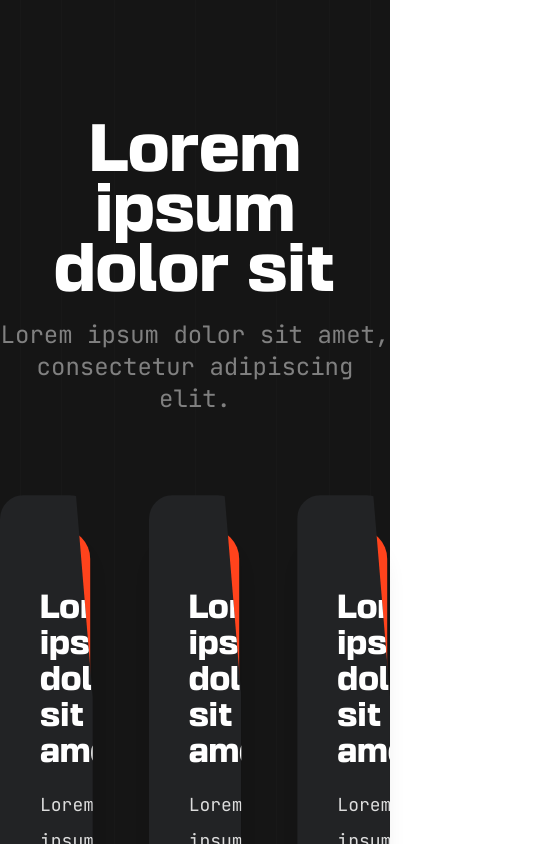
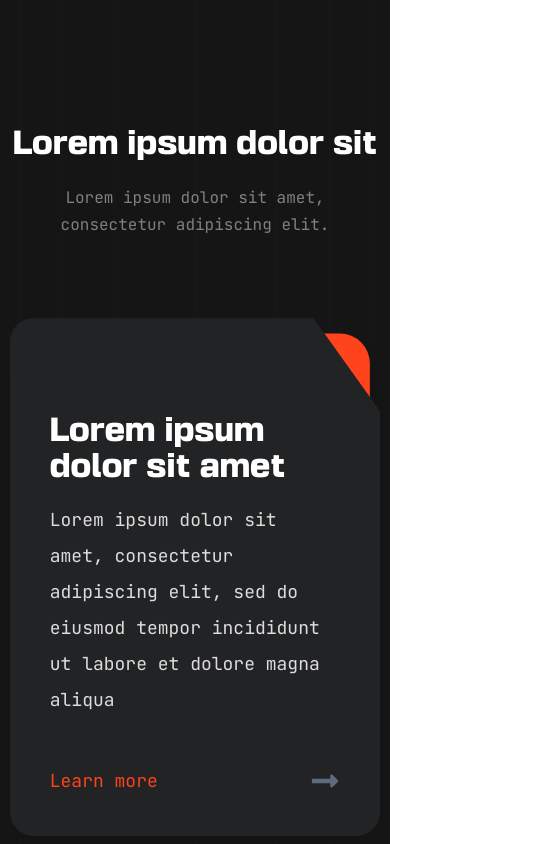
Before and after one commit to horse-link/horse-link-home, a React (Vite) app: page / in a window 390 px wide. Shown: the part 4460-5304 px from the top of the page, 541 px wide, since content can reach past the window. Built offline with nearby package versions, Linux system fonts and the light colour scheme; what tailwind-heropatterns, wagmi would draw is missing.

Commit message:
fix: mobile quotes

```diff
--- a/src/components/homepage/Quote.tsx
+++ b/src/components/homepage/Quote.tsx
@@ -6,10 +6,11 @@ type Props = {
   author: QuoteAuthor;
 };
 
-export const Quote: React.FC<Props> = ({ body, author }) => {
-  return (
-    <div className="flex w-fit flex-col gap-y-6 text-left lg:w-[26rem]">
-      <p className="font-basement text-2xl leading-[42px]">"{body}"</p>
+export const Quote: React.FC<Props> = ({ body, author }) => (
+  <div className="flex w-fit flex-col gap-y-8 text-left lg:w-[26rem] lg:gap-y-6">
+    <p className="font-basement leading-[30px] tracking-wider lg:text-2xl lg:leading-[42px] lg:tracking-normal">
+      "{body}"
+    </p>
     <div className="flex w-full items-center gap-x-6">
       <img src={author.img} alt="An author's avatar" width={64} height={64} />
       <div className="flex w-full flex-col gap-y-1">
@@ -19,4 +20,3 @@ export const Quote: React.FC<Props> = ({ body, author }) => {
     </div>
   </div>
 );
-};
--- a/src/pages/Home.tsx
+++ b/src/pages/Home.tsx
@@ -211,13 +211,15 @@ const Home: React.FC = () => (
     </section>
 
     {/* more cards section */}
-    <section className="flex w-full flex-col items-center gap-y-6 pt-32 text-center">
-      <div className="lg:w-[90rem]">
-        <h2 className="font-basement text-6xl">Lorem ipsum dolor sit</h2>
-        <p className="mt-4 text-2xl text-hl-home-text-gray-2">
+    <section className="flex w-[95vw] flex-col items-center gap-y-6 pt-32 text-center lg:w-full">
+      <div className="w-full lg:w-[90rem]">
+        <h2 className="font-basement text-3xl leading-[45px] lg:text-6xl lg:leading-normal">
+          Lorem ipsum dolor sit
+        </h2>
+        <p className="mt-4 leading-[27px] text-hl-home-text-gray-2 lg:text-2xl lg:leading-normal">
           Lorem ipsum dolor sit amet, consectetur adipiscing elit.
         </p>
-        <div className="mt-20 grid grid-cols-3 grid-rows-2 gap-14">
+        <div className="mt-20 flex grid-cols-3 grid-rows-2 flex-col items-center gap-14 lg:grid">
           <HomeComponents.FunkyCard
             title="Lorem ipsum dolor sit amet"
             body="Lorem ipsum dolor sit amet, consectetur adipiscing elit, sed do eiusmod tempor incididunt ut labore et dolore magna aliqua"
@@ -246,8 +248,8 @@ const Home: React.FC = () => (
       </div>
     </section>
 
-    {/* article? section */}
-    <section className="flex w-full flex-col items-center gap-y-6 pt-52 text-center">
+    {/* article? section (hidden on mobile) */}
+    <section className="hidden w-full flex-col items-center gap-y-6 pt-52 text-center lg:flex">
       <div className="grid grid-cols-2 grid-rows-1 lg:w-[90rem]">
         <div className="flex flex-col justify-between py-10">
           <div className="text-left">
@@ -285,8 +287,8 @@ const Home: React.FC = () => (
     </section>
 
     {/* quotes section */}
-    <section className="flex w-full flex-col items-center gap-y-6 pt-32 text-center">
-      <div className="flex w-full items-center justify-center gap-x-20 bg-hl-home-card-background py-32">
+    <section className="flex w-[95vw] flex-col items-center gap-y-6 text-center lg:w-full lg:pt-32">
+      <div className="flex w-full flex-col items-center justify-center gap-20 pt-14 lg:flex-row lg:bg-hl-home-card-background lg:py-32">
         <HomeComponents.Quote
           body="Lorem ipsum dolor sit amet, consectetur adipiscing elit, sed do eiusmod tempor incididunt ut labore et dolore magna aliqua"
           author={{
```
Lines whose indentation alone changed are shown as unchanged.
